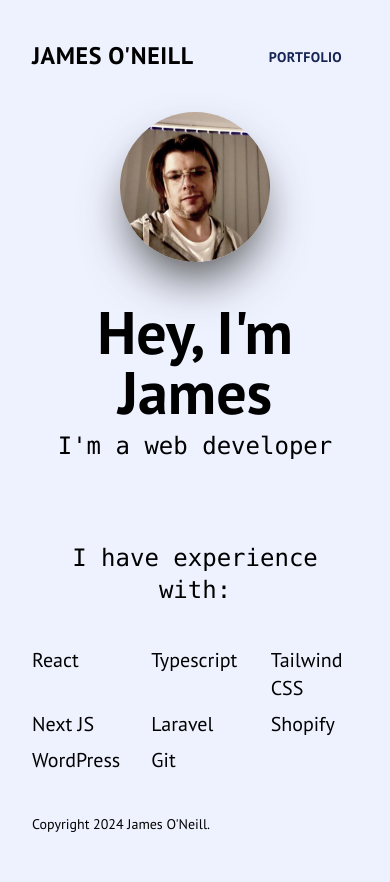
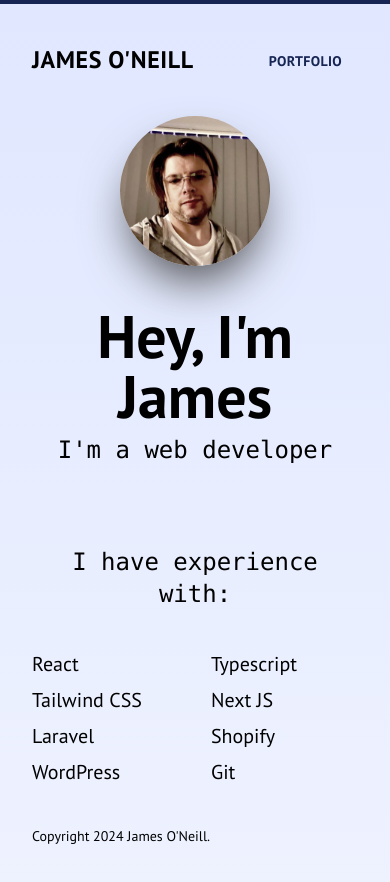
Before and after one commit to James-ONeill/personal-website, a Next.js app: page / in a window 390 px wide. Shown: the top 882 px of the page. Built offline with nearby package versions, Linux system fonts and the light colour scheme.

Commit message:
Design tweaks

```diff
--- a/app/layout.tsx
+++ b/app/layout.tsx
@@ -21,9 +21,9 @@ export default function RootLayout({
   children: React.ReactNode;
 }) {
   return (
-    <html lang="en" className=" bg-indigo-50">
+    <html lang="en" className="bg-gradient-to-b from-indigo-100 to-indigo-50">
       <body className={pt_sans.className}>
-        <div className="min-h-screen flex flex-col">
+        <div className="flex min-h-screen flex-col">
           <Header />
 
           {children}
--- a/app/page.tsx
+++ b/app/page.tsx
@@ -29,7 +29,7 @@ export default function Home() {
               I have experience with:
             </p>
 
-            <ul className="mx-auto grid max-w-[30rem] grid-cols-3 text-xl gap-x-8 gap-y-2">
+            <ul className="mx-auto grid max-w-[30rem] grid-cols-2 lg:grid-cols-3 text-xl gap-x-8 gap-y-2">
               <li>React</li>
               <li>Typescript</li>
               <li>Tailwind CSS</li>
--- a/components/Header.tsx
+++ b/components/Header.tsx
@@ -18,7 +18,7 @@ const links: NavLink[] = [
 
 export default function Header() {
   return (
-    <header className="px-8 py-10">
+    <header className="px-8 py-10 border-t-4 border-blue-950">
       <div className="mx-auto flex max-w-[80rem] items-center justify-between">
         <Link
           href="/"
```
